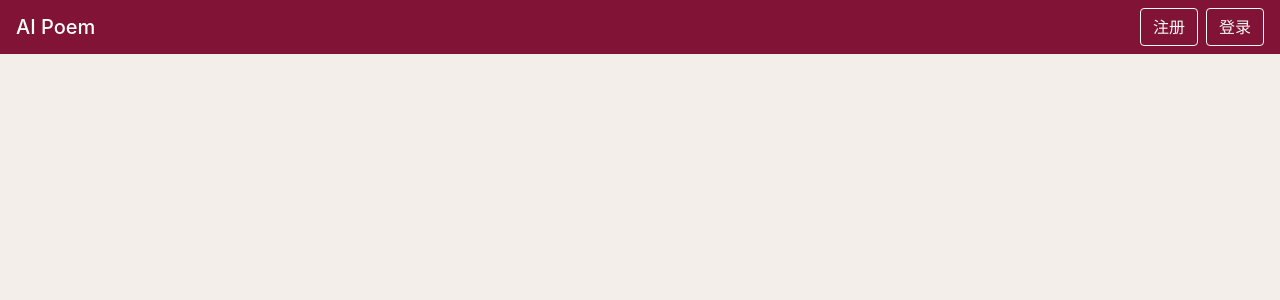
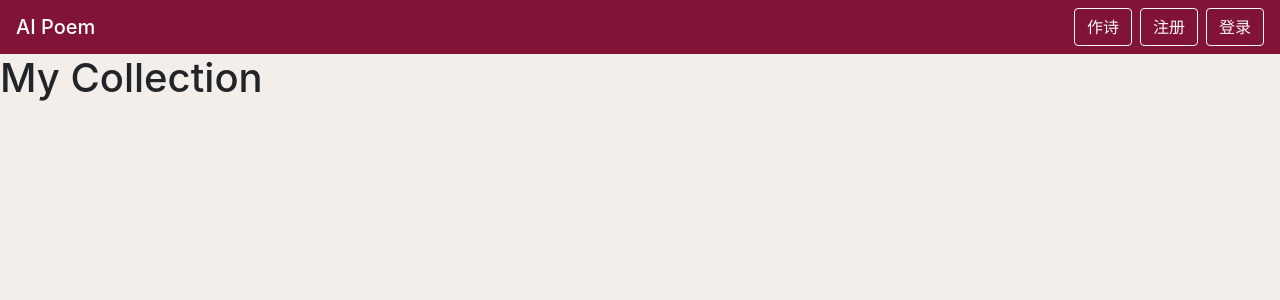
Before and after one commit to 2020-ai-poem/ai-poem-fe, a React (Create React App) app: page /my-collection in a window 1280 px wide. Shown: the top 300 px of the page. Built offline with nearby package versions, Linux system fonts and the light colour scheme.

Commit message:
added some pages.

```diff
--- a/src/components/public/Navbar.js
+++ b/src/components/public/Navbar.js
@@ -27,8 +27,11 @@ const Navbar = () => {
 
   return (
     <nav className="navbar navbar-dark" style={{ backgroundColor: '#801336' }}>
-      <Link to="/" className="navbar-brand h3">AI Poem</Link>
       <div>
+        <Link to="/" className="navbar-brand h3 mr-2">AI Poem</Link>
+      </div>
+      <div>
+        <Link to="/create" className="btn btn-outline-light mr-2">作诗</Link>
         { user === null ? (
           <span>
             <Link to="/signup" className="btn btn-outline-light mr-2">注册</Link>
--- a/src/pages/authentication/Signin.js
+++ b/src/pages/authentication/Signin.js
@@ -60,7 +60,6 @@ const Signin = () => {
         } else if(res.status === 200 && res.data.isOk) {
           setBtnLoading(false);
           setSuccess(true);
-          console.log(res);
           let user = {
             userId: res.data.userId,
             username: res.data.userName,
--- /dev/null
+++ b/src/pages/create/CreatePoem.js
@@ -0,0 +1,11 @@
+import React from 'react';
+
+const CreatePoem = () => {
+  return (
+    <div className="crate-poem">
+      <h1>Create Poem</h1>
+    </div>
+  );
+};
+
+export default CreatePoem;
--- /dev/null
+++ b/src/pages/profile/MyCollection.js
@@ -0,0 +1,11 @@
+import React from 'react';
+
+const MyCollection = () => {
+  return (
+    <div className="my-collection">
+      <h1>My Collection</h1>
+    </div>
+  );
+};
+
+export default MyCollection;
--- /dev/null
+++ b/src/pages/profile/MyWork.js
@@ -0,0 +1,11 @@
+import React from 'react';
+
+const MyWork = () => {
+  return (
+    <div className="my-work">
+      <h1>My Work</h1>
+    </div>
+  );
+};
+
+export default MyWork;
--- a/src/tools/Router.js
+++ b/src/tools/Router.js
@@ -2,7 +2,10 @@ import React from 'react';
 import { Switch, Route } from 'react-router-dom';
 import Signin from '../pages/authentication/Signin';
 import Signup from '../pages/authentication/Signup';
+import CreatePoem from '../pages/create/CreatePoem';
 import Home from '../pages/home/Home';
+import MyCollection from '../pages/profile/MyCollection';
+import MyWork from '../pages/profile/MyWork';
 import Profile from '../pages/profile/Profile';
 
 const Router = () => {
@@ -11,6 +14,9 @@ const Router = () => {
       <Route exact path="/" component={Home} />
       <Route path="/signin" component={Signin} />
       <Route path="/signup" component={Signup} />
+      <Route path="/create" component={CreatePoem} />
+      <Route path="/my-collection" component={MyCollection} />
+      <Route path="/my-work" component={MyWork} />
       <Route path="/profile/:id" component={Profile} />
     </Switch>
   );
```
